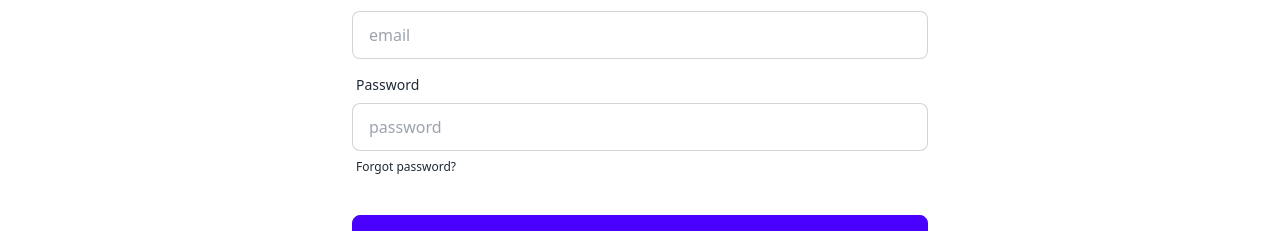
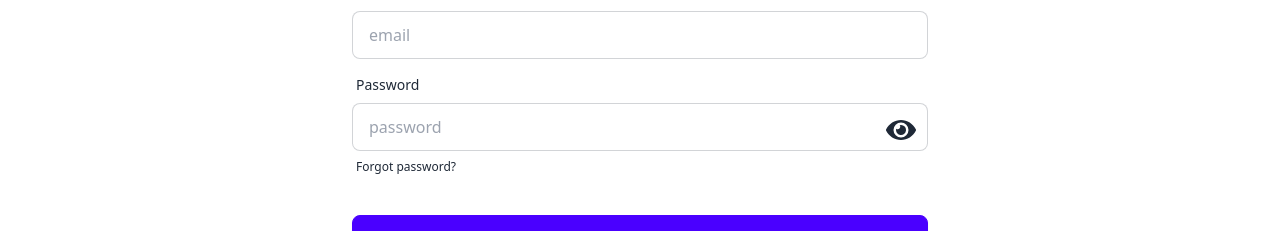
Before and after one commit to rasel754/assignment-nine, a React (Vite) app: page /register in a window 1280 px wide. Shown: the part 365-596 px from the top of the page. Built offline with nearby package versions, Linux system fonts and the light colour scheme.

Commit message:
Implement show and hide passwords on the registration page

```diff
--- a/src/components/login/Login.jsx
+++ b/src/components/login/Login.jsx
@@ -4,8 +4,10 @@ import { useContext, useState } from "react";
 import { AuthContext } from "../../provider/AuthProvider";
 import swal from 'sweetalert';
 // import { GoogleAuthProvider } from "firebase/auth/cordova";
-import {GoogleAuthProvider, getAuth, signInWithPopup } from "firebase/auth";
+import {GoogleAuthProvider,GithubAuthProvider, getAuth, signInWithPopup } from "firebase/auth";
 import app from "../../firebase/firebase.config";
+// import { GithubAuthProvider } from "firebase/auth";
+
 
 
 
@@ -15,6 +17,8 @@ import app from "../../firebase/firebase.config";
 const Login = () => {
   const auth = getAuth(app);
   const googleProvider = new GoogleAuthProvider();
+  const githubProvider = new GithubAuthProvider();
+
     const {signIn}=useContext(AuthContext);
     const [success, setSuccess] = useState("");
 
@@ -25,6 +29,16 @@ const Login = () => {
        .then((res) => {
           console.log(res.user);
           setSuccess(swal("successfully Login with Google"));
+        })
+        .catch(error => {
+          console.log(error);
+        })
+    }
+    const handleGithubLogin = ()=> {
+      signInWithPopup(auth, githubProvider)
+       .then((res) => {
+          console.log(res.user);
+          setSuccess(swal("successfully Login with Github"));
         })
         .catch(error => {
           console.log(error);
@@ -93,7 +107,7 @@ const Login = () => {
         <div className="flex  mx-auto mb-3 w-1/2 md:w-1/4 p-2 border-4">
             <span className="mx-auto flex gap-9">
             <button onClick={handleGoogleLogin} ><BsGoogle className="text-3xl"></BsGoogle></button>
-            <button><BsGithub className="text-3xl "></BsGithub></button>
+            <button onClick={handleGithubLogin}><BsGithub className="text-3xl "></BsGithub></button>
             </span>
         </div>
         <p className="text-center ">do not have a account ? please <span className="text-red-700 font-semibold"><Link to="/register">Register</Link></span> </p>
--- a/src/components/register/Register.jsx
+++ b/src/components/register/Register.jsx
@@ -2,12 +2,14 @@ import { useContext, useState } from "react";
 import { Link } from "react-router-dom";
 import { AuthContext } from "../../provider/AuthProvider";
 import swal from 'sweetalert';
+import { FaEye ,FaEyeSlash } from "react-icons/fa";
 
 
 const Register = () => {
   const [registerError, setRegisterError] = useState("");
   const { createRegister } = useContext(AuthContext);
   const [success, setSuccess] = useState("");
+  const [showPassword, setShowPassword] = useState(false)
 
 
   const handleRegister = e => {
@@ -92,17 +94,24 @@ const Register = () => {
             />
           </div>
 
-          <div className="form-control">
+         <div className="relative ">
+         <div className="form-control ">
             <label className="label">
               <span className="label-text">Password</span>
             </label>
             <input
-              type="password"
+            type={showPassword?"text" :"password"}
               name="password"
               placeholder="password"
-              className="input input-bordered"
+              className="input input-bordered relative"
               required
-            />
+            /><span className=" absolute end-1 top-12 pr-2 text-3xl" onClick={()=>setShowPassword(!showPassword)}>
+            {
+              showPassword? <FaEyeSlash /> : <FaEye />
+            }
+            </span>
+         </div>
+
             <label className="label">
               <a href="#" className="label-text-alt link link-hover">
                 Forgot password?
```
